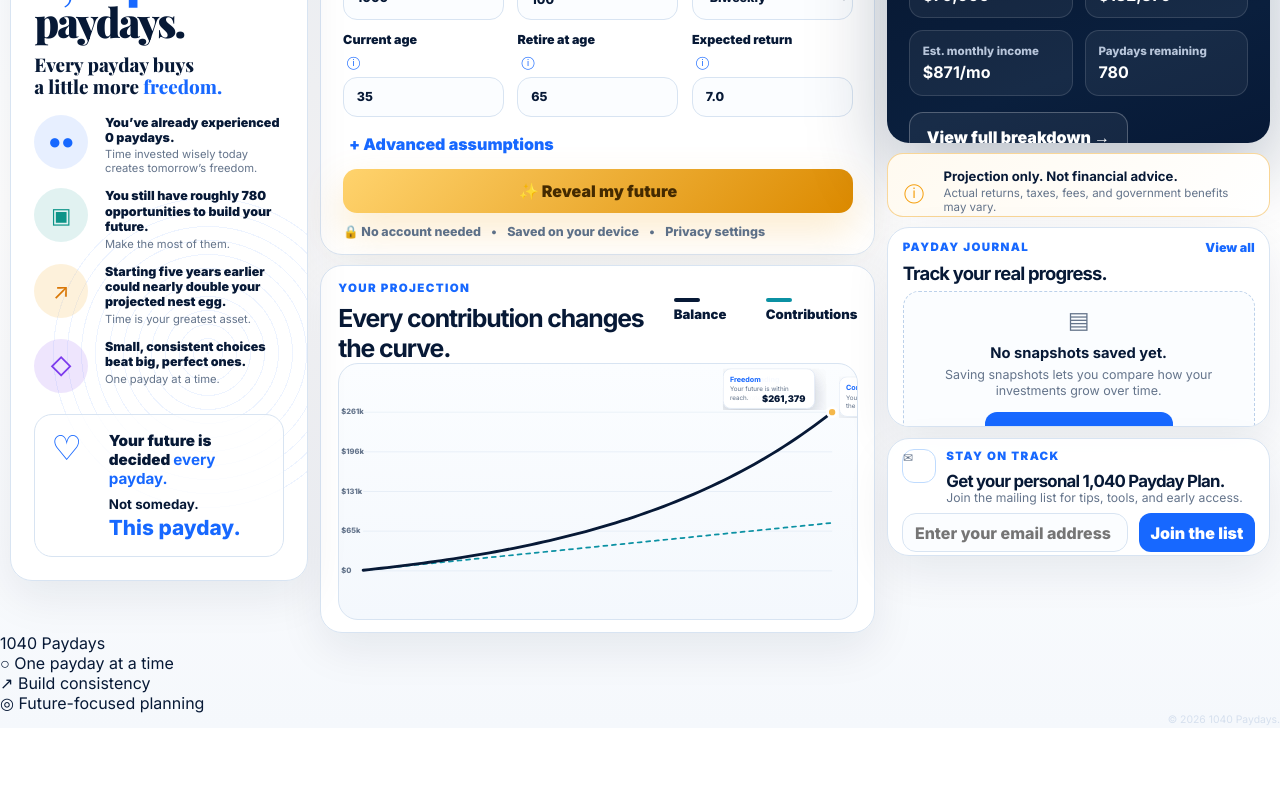
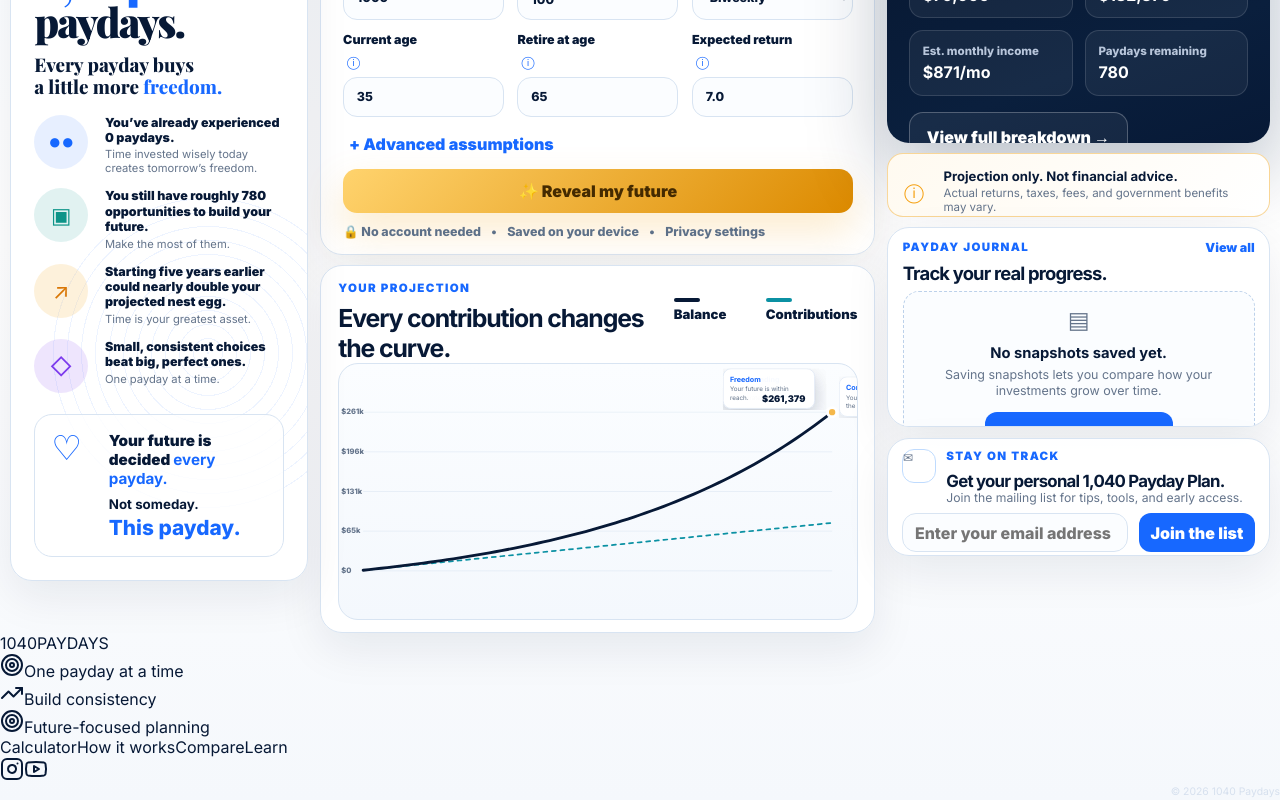
Before and after one commit to calgal7-del/1040-paydays, a React (Vite) app: page / in a window 1280 px wide. Shown: the part 272-1072 px from the top of the page. Before the commit the page ends 1000 px from the top, so only its background shows below. Built offline with nearby package versions, Linux system fonts and the light colour scheme.

Commit message:
Update App.jsx

```diff
--- a/src/App.jsx
+++ b/src/App.jsx
@@ -1,3 +1,9 @@
+import {
+  Target,
+  TrendingUp,
+  Instagram,
+  Youtube,
+} from "lucide-react";
 import { useState } from 'react'
 import './App.css'
 
@@ -90,14 +96,48 @@ export default function App() {
         </section>
       </main>
 
-      <footer className="siteFooter">
-  <div className="footerLogo">1040 Paydays</div>
-  <div className="footerPill">○ One payday at a time</div>
-  <div className="footerPill">↗ Build consistency</div>
-  <div className="footerPill">◎ Future-focused planning</div>
+ <footer className="siteFooter">
+
+  <div className="footerLogo">
+    <span className="footerLogo1040">1040</span>
+    <span className="footerLogoPaydays">PAYDAYS</span>
+  </div>
+
+  <div className="footerCentre">
+
+    <div className="footerPill">
+      <Target />
+      <span>One payday at a time</span>
+    </div>
+
+    <div className="footerPill">
+      <TrendingUp />
+      <span>Build consistency</span>
+    </div>
+
+    <div className="footerPill">
+      <Target />
+      <span>Future-focused planning</span>
+    </div>
+
+  </div>
+
+  <nav className="footerNav">
+    <a href="#calculator">Calculator</a>
+    <a href="#how">How it works</a>
+    <a href="#compare">Compare</a>
+    <a href="#learn">Learn</a>
+  </nav>
+
+  <div className="footerSocial">
+    <Instagram />
+    <Youtube />
+  </div>
+
   <div className="footerBottom">
-    © {new Date().getFullYear()} 1040 Paydays.
+    © {new Date().getFullYear()} 1040 Paydays
   </div>
+
 </footer>
 
       <ProjectionDrawer
```
